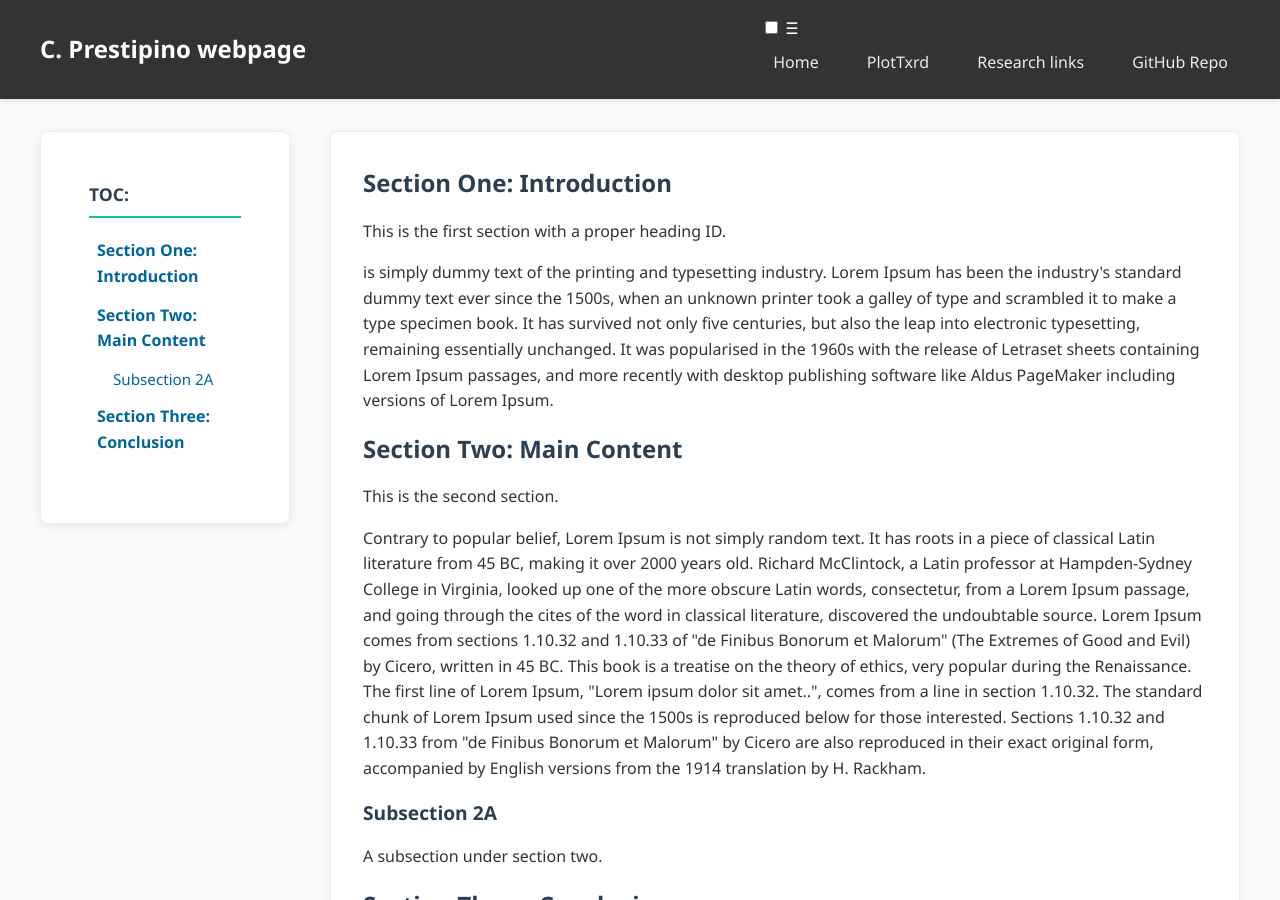
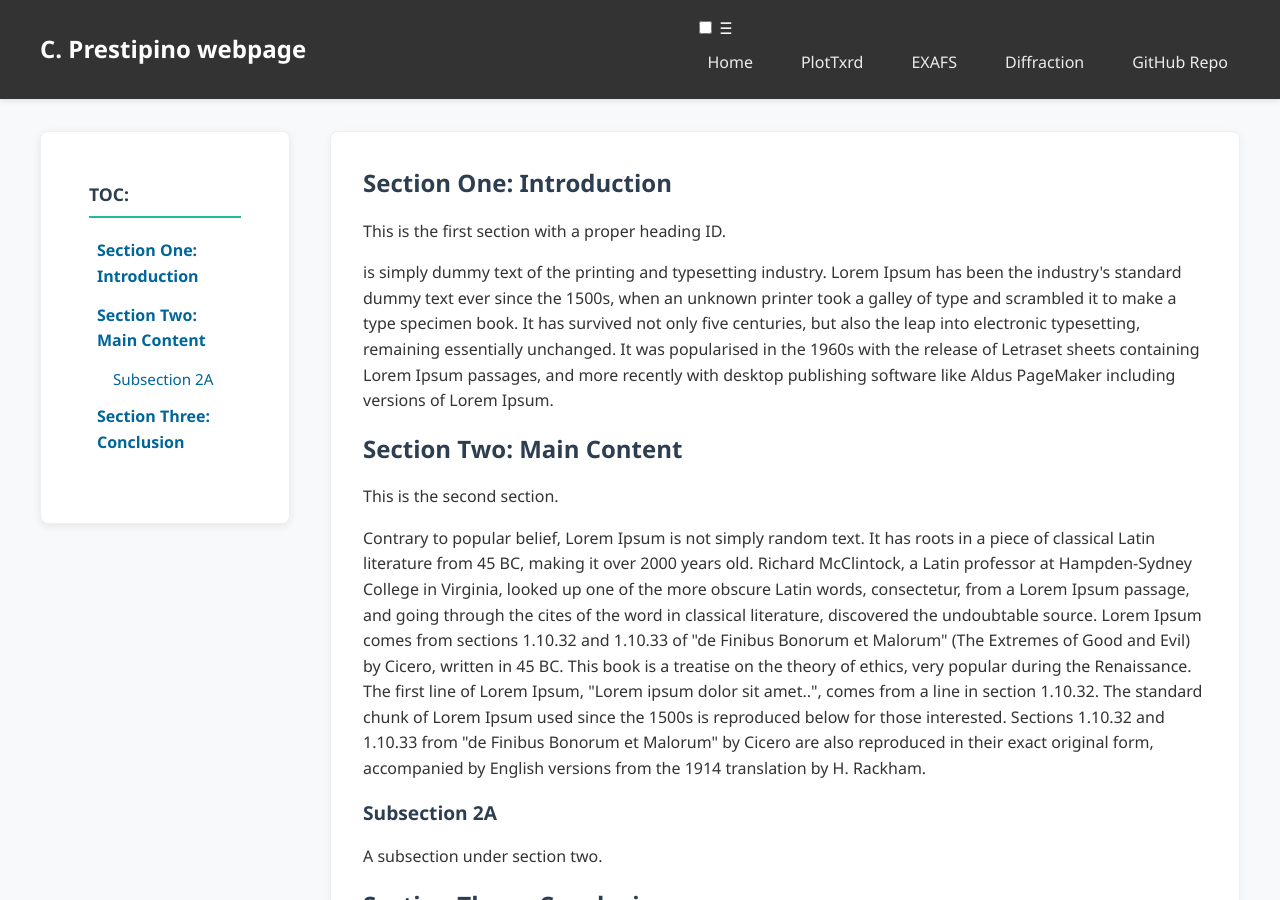
Before and after one commit to Prestipino/Prestipino.github.io, a Jekyll site: the page built from test-toc.html, in a window 1280 px wide and 900 px high. Built offline with Jekyll 4.4.1, drawn with Linux system fonts in a browser that asks for light colours.

Commit message:
new menu

```diff
--- a/_config.yml
+++ b/_config.yml
@@ -11,12 +11,10 @@ navigation:
     link: "/"
   - name: "PlotTxrd"
     link: "/PlotTxrd.html"
-  - name: "Research links"
-    sublinks:
-      - name: "EXAFS"
-        link: "/EXAFS_link.html"
-      - name: "Diffraction"
-        link: "/Diffraction.html"
+  - name: "EXAFS"
+    link: "/EXAFS_link.html"
+  - name: "Diffraction"
+    link: "/Diffraction.html"
   - name: "GitHub Repo"
     link: "https://github.com/Prestipino/Prestipino.github.io"
     new_window: true
```
